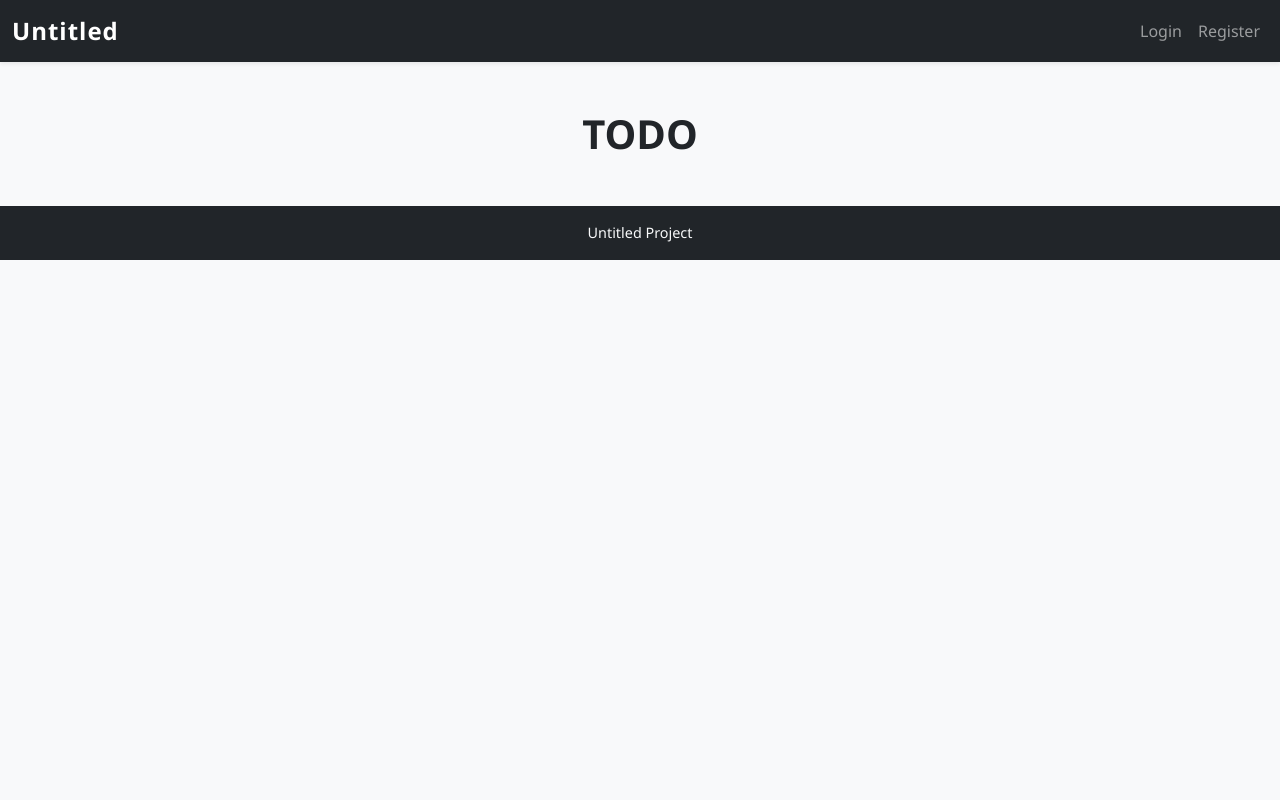
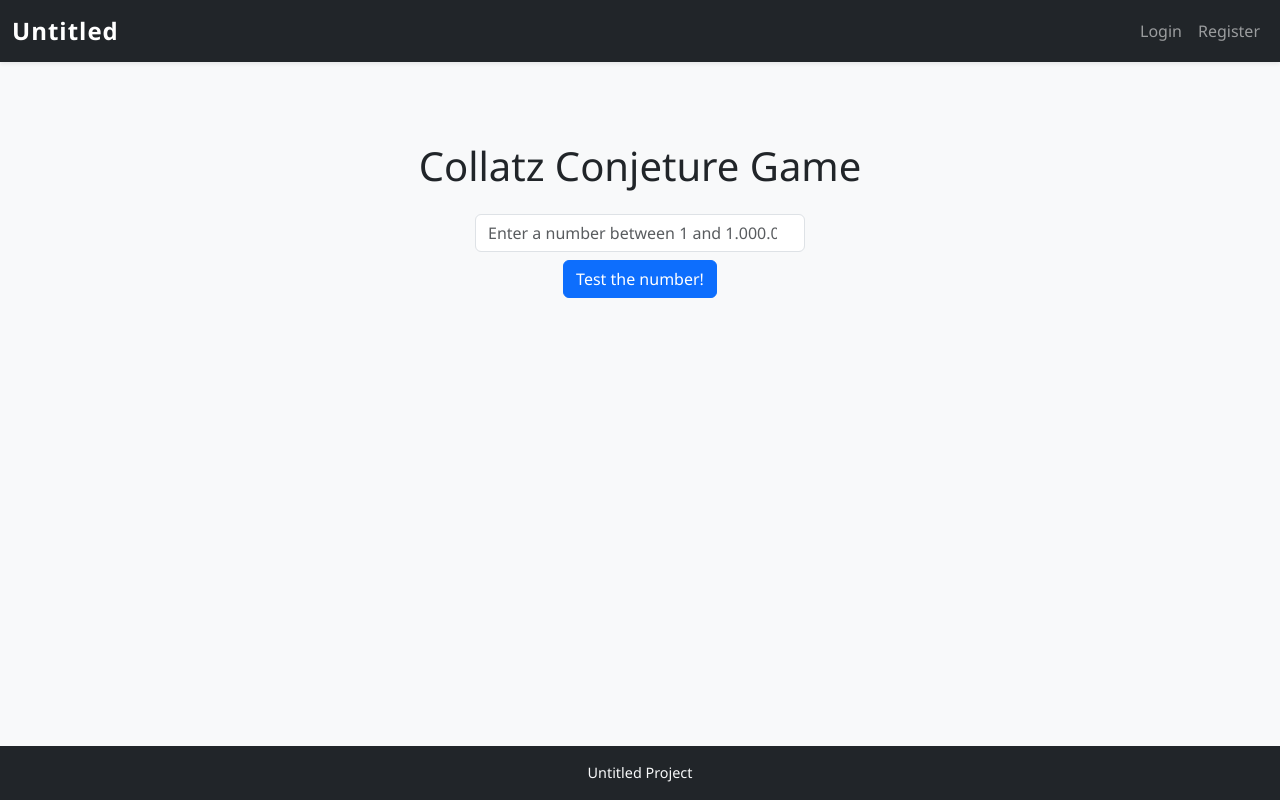
Before and after one commit to AFKMartin/CS50W-Final-Project, a Django app: page /collatz/ in a window 1280 px wide. Run offline with Django 5.2, Linux system fonts and the light colour scheme.

Commit message:
The collatz visualization looks awful

```diff
--- a/explorer/static/explorer/styles.css
+++ b/explorer/static/explorer/styles.css
@@ -1,8 +1,18 @@
 /* General body styling */
+html, body {
+  height: 100%;
+}
+
 body {
   font-family: 'Segoe UI', Tahoma, Geneva, Verdana, sans-serif;
   background: #f8f9fa;
   color: #333;
+  display: flex;
+  flex-direction: column;
+}
+
+main {
+  flex: 1; /* fill vertical space */
 }
 
 /* Navbar */
@@ -38,8 +48,6 @@ body {
 
 /* Footer */
 .footer {
-  position: relative;
-  bottom: 0;
   width: 100%;
   font-size: 0.9rem;
 }
--- a/explorer/templates/explorer/collatz.html
+++ b/explorer/templates/explorer/collatz.html
@@ -1,9 +1,104 @@
 {% extends "explorer/layout.html" %}
 
-{% block title %}TODO{% endblock %}
+{% load static %}
+
+{% block title %}Collatz Game{% endblock %}
 
 {% block content %}
-  <div class="text-center">
-    <h1 class="fw-bold mb-4">TODO</h1>
-  </div>
+
+<div class="text-center">
+  <h1 class="mb-4">Collatz Conjeture Game</h1>
+
+  <!-- Input form -->
+   <form method="post" action="{% url 'collatz' %}" class="mb-4">
+      {% csrf_token %}
+        <input type="number" name="number" placeholder="Enter a number between 1 and 1.000.000" class="form-control mx-auto" style="max-width: 330px;">
+          <button type="submit" class="btn btn-primary mt-2">Test the number!</button>
+   </form>
+
+  <!-- Error message -->
+   {% if error %}
+    <div class="alert alert-danger">{{ error }}</div>
+   {% endif %}
+
+  <!-- Results -->
+   {% if result %}
+    <div class="mb-3">
+      <p>Total steps: <strong>{{ result.steps }}</strong></p>
+      <p>Max value: <strong>{{ result.max_value }}</strong></p>
+      {% if result.truncated %}
+        <p class="text-warning">Sequence truncated at maximum allowed steps (1.000)</p>
+      {% endif %}
+    </div>
+
+  <!-- Visualization container -->
+    <div style="overflow-x: auto;">
+      <canvas id="collatzCanvas" width="600" height="600" style="max-width: 100%;"></canvas>
+    </div>
+
+  <!-- Pass sequence safely -->
+    {{ result.sequence|json_script:"collatz-data" }}
+
+   <script>
+    window.addEventListener("DOMContentLoaded", () => {
+      const canvas = document.getElementById("collatzCanvas");
+      const json_script = document.getElementById("collatz-data");
+
+      if (!canvas || !json_script) return;
+
+      const sequence = JSON.parse(json_script.textContent);
+      const ctx = canvas.getContext("2d");
+
+      // screen adjust
+      const dpr = window.devicePixelRatio || 1;
+      canvas.width *= dpr;
+      canvas.height *= dpr;
+      ctx.scale(dpr, dpr);
+      const width = canvas.width / dpr;
+      const height = canvas.height / dpr;
+
+      // center
+      let x = width / 2;
+      let y = height / 2;
+      let angle = 0; // this is rad
+
+      const angleStep = Math.PI / 6; // turn for each step
+      const scale = 6;
+
+      ctx.clearRect(0, 0, width, height);
+      ctx.lineWidth = 1.2;
+      ctx.strokeStyle = "#1f77b4";
+      ctx.beginPath();
+      ctx.moveTo(x, y);
+
+      sequence.forEach((value) => {
+        const stepLength = Math.log(value + 1) * scale;
+
+        // Even -> Right, Odd -> Left
+        if (value % 2 === 0) {
+          angle += angleStep;
+        } else {
+          angle -= angleStep;
+        }
+
+        const newX = x + Math.cos(angle) * stepLength;
+        const newY = y + Math.sin(angle) * stepLength;
+
+        ctx.lineTo(newX, newY);
+
+        x = newX;
+        y = newY;
+      });
+
+      ctx.stroke();
+
+      // endpoint
+      ctx.fillStyle = "red";
+      ctx.beginPath();
+      ctx.arc(x, y, 3, 0, 2 * Math.PI);
+      ctx.fill();
+    });
+   </script>
+  {% endif %}
+</div>
 {% endblock %}
--- a/explorer/templates/explorer/index.html
+++ b/explorer/templates/explorer/index.html
@@ -12,7 +12,6 @@
         <a href="{% url 'collatz' %}" class="btn btn-primary btn-lg">Collatz Game</a>
         <a href="{% url 'riemann' %}" class="btn btn-secondary btn-lg">Riemann Game</a>
         <a href="{% url 'golbatch' %}" class="btn btn-success btn-lg">Goldbach Game</a>
-        <a href="{% url 'ranking' %}" class="btn btn-info btn-lg">View Rankings</a>
       </div>
     {% else %}
       <div class="d-grid gap-3 col-6 mx-auto mt-4">
--- a/explorer/templates/explorer/layout.html
+++ b/explorer/templates/explorer/layout.html
@@ -9,7 +9,7 @@
   <link href="https://cdn.jsdelivr.net/npm/bootstrap@5.3.2/dist/css/bootstrap.min.css" rel="stylesheet">
   <link rel="stylesheet" href="{% static 'explorer/styles.css' %}">
 </head>
-<body>
+<body class="d-flex flex-column min-vh-100">
 
   <!-- Navbar -->
   <nav class="navbar navbar-expand-lg navbar-dark bg-dark shadow-sm">
@@ -34,13 +34,13 @@
   </nav>
 
   <!-- Main content -->
-  <main class="container mt-5">
+  <main class="container my-5 flex-grow-1">
     {% block content %}
     {% endblock %}
   </main>
 
   <!-- Footer -->
-  <footer class="footer bg-dark text-light text-center py-3 mt-5">
+  <footer class="footer bg-dark text-light text-center py-3 mt-auto">
     <p class="mb-0">Untitled Project</p>
   </footer>
 
--- a/explorer/urls.py
+++ b/explorer/urls.py
@@ -15,7 +15,7 @@ urlpatterns = [
     path("profile/", views.profile, name="profile"),
 
     # Games
-    path("collatz/", views.collatz, name="collatz"),
+    path('collatz/', views.collatz_game, name='collatz'),
     path("riemann/", views.riemann, name="riemann"),
     path("golbatch/", views.golbatch, name="golbatch"),
 
--- a/explorer/views.py
+++ b/explorer/views.py
@@ -4,6 +4,7 @@ from django.contrib.auth import login, logout, authenticate
 from django.contrib.auth.models import User
 from django.db import IntegrityError
 from django.urls import reverse
+from .utils import *
 
 def index(request):
     return render(request, "explorer/index.html")
@@ -66,4 +67,26 @@ def golbatch(request):
     return render(request, "explorer/golbatch.html")
 
 def ranking(request):
-    return render(request, "explorer/rankings.html")
+    return render(request, "explorer/ranking.html")
+
+def collatz_game(request):
+    res = None
+    error = None
+    if request.method == "POST":
+        try:
+            n_str = request.POST.get("number")
+            if not n_str:
+                error = "Please enter a number."
+            else:
+                n = int(n_str)
+                if n < 1 or n > 1000000:
+                    error = "Please enter a number between 1 and 1.000.000"
+                else:
+                    res = collatz_seq(n)
+        except ValueError:
+            error = "Please enter a valid integer."
+
+    return render(request, "explorer/collatz.html", {
+        "result": res,
+        "error": error
+    })
```
Also changed, not shown: explorer/utils.py (added, +26 -0 lines).
